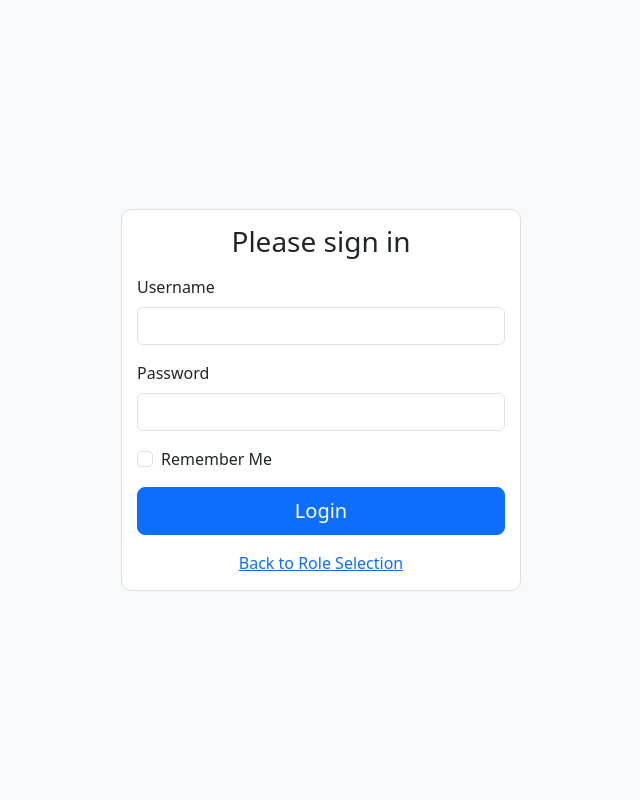
After one commit to DanielZhong24/Music-signout, a Flask app: page /login in a window 1280 px wide. The commit adds this page. Shown: the whole page, without its empty margins (319-959 px from the left). Run offline with Flask 3, Linux system fonts and the light colour scheme.

Commit message:
NININININIININIhao

```diff
--- a/app/__init__.py
+++ b/app/__init__.py
@@ -1,9 +1,13 @@
 from flask import Flask , request, render_template
 from flask_sqlalchemy import SQLAlchemy
 from config import Config
-
+from flask_login import LoginManager
 db = SQLAlchemy()
-
+login_manager = LoginManager()
+@login_manager.user_loader
+def load_user(user_id):
+    from app.model.UserModel import User
+    return User.query.get(int(user_id))
 def create_app():
     #app is the flask app website
     app = Flask(__name__)
@@ -11,25 +15,29 @@ def create_app():
 
     #db is the database
     db.init_app(app)
-
+    login_manager.init_app(app)
+    login_manager.login_view = 'auth_bp.login'
     #check active page
     def is_active_page(page):
         return 'active' if request.path == page else ''
-
+    @app.after_request
+    def add_header(response):
+        response.headers["Cache-Control"] = "no-cache, no-store, must-revalidate"
+        response.headers["Pragma"] = "no-cache"
+        response.headers["Expires"] = "0"
+        return response
     app.jinja_env.globals.update(is_active_page=is_active_page)
     with app.app_context():
         '''
         from app.view.newfolder.viewNew import new_bp
         app.resgister_blueprint(new_bp)
         '''
+        from app.controller.AuthController import auth_bp
         from app.controller.StudentController import student_bp
+        from app.controller.InstrumentController import instrument_bp
+        app.register_blueprint(auth_bp)
         app.register_blueprint(student_bp)
-
-        from app.controller.InstrumentController import instrument_bp
         app.register_blueprint(instrument_bp)
-
-        # Print all registered routes for debugging
-        print(app.url_map)
 
         db.create_all()
 
--- /dev/null
+++ b/app/controller/AuthController.py
@@ -0,0 +1,42 @@
+from flask import Blueprint, render_template, redirect, url_for, flash, request
+from flask_login import login_user, logout_user, login_required, current_user
+from app.model.UserModel import User
+from app.forms import LoginForm, RoleSelectForm
+from app import db
+
+auth_bp = Blueprint('auth_bp', __name__)
+
+@auth_bp.route('/')
+def home():
+    if current_user.is_authenticated:
+        return render_template('home.html')
+    else:
+        return redirect(url_for('auth_bp.role_select'))
+
+@auth_bp.route('/role_select', methods=['GET', 'POST'])
+def role_select():
+    form = RoleSelectForm()
+    if form.validate_on_submit():
+        if form.role.data == 'teacher':
+            return redirect(url_for('auth_bp.login'))
+        else:
+            return redirect(url_for('instrument_bp.signout_instrument'))
+    return render_template('auth/role_select.html', form=form)
+
+@auth_bp.route('/login', methods=['GET', 'POST'])
+def login():
+    form = LoginForm()
+    if form.validate_on_submit():
+        user = User.query.filter_by(username=form.username.data).first()
+        if user and user.password == form.password.data:
+            login_user(user, remember=form.remember_me.data)
+            return redirect(url_for('auth_bp.home'))  # Update this to redirect to a suitable page after login
+        flash('Invalid username or password')
+    return render_template('auth/login.html', form=form)
+
+
+@auth_bp.route('/logout')
+@login_required
+def logout():
+    logout_user()
+    return redirect(url_for('auth_bp.role_select'))
--- a/app/controller/StudentController.py
+++ b/app/controller/StudentController.py
@@ -3,14 +3,17 @@
 from flask import Blueprint, render_template, request, redirect, url_for, flash
 from ..model.StudentModel import MusicStudent
 from app import db
+from flask_login import login_required, current_user
 student_bp = Blueprint('student_bp', __name__)
 
 @student_bp.route('/student', methods=['GET'])
+@login_required
 def students():
     students = MusicStudent.query.all()
     return render_template('student/student.html', students=students)
 
 @student_bp.route('/addStudent', methods=['GET', 'POST'])
+@login_required
 def add_student():
     if request.method == 'POST':
         student_firstName = request.form['student_firstName']
--- /dev/null
+++ b/app/forms.py
@@ -0,0 +1,13 @@
+from flask_wtf import FlaskForm
+from wtforms import StringField, PasswordField, BooleanField, SubmitField, RadioField
+from wtforms.validators import DataRequired
+
+class LoginForm(FlaskForm):
+    username = StringField('Username', validators=[DataRequired()])
+    password = PasswordField('Password', validators=[DataRequired()])
+    remember_me = BooleanField('Remember Me')
+    submit = SubmitField('Login')
+
+class RoleSelectForm(FlaskForm):
+    role = RadioField('Role', choices=[('student', 'Student'), ('teacher', 'Teacher')], validators=[DataRequired()])
+    submit = SubmitField('Continue')
--- a/app/model/UserModel.py
+++ b/app/model/UserModel.py
@@ -1,9 +1,9 @@
 from app import db
-
-class user(db.Model):
+from flask_login import UserMixin
+class User(UserMixin,db.Model):
     __tablename__ = 'user'
 
-    id = db.Column(db.Integer, priamry_key=True)
+    id = db.Column(db.Integer, primary_key=True)
     username = db.Column(db.String(50))
     password = db.Column(db.String(50))
 
--- /dev/null
+++ b/app/templates/auth/login.html
@@ -0,0 +1,63 @@
+<!DOCTYPE html>
+<html lang="en">
+<head>
+    <meta charset="UTF-8">
+    <meta name="viewport" content="width=device-width, initial-scale=1.0">
+    <title>Login</title>
+    <link href="https://cdn.jsdelivr.net/npm/bootstrap@5.3.3/dist/css/bootstrap.min.css" rel="stylesheet" integrity="sha384-QWTKZyjpPEjISv5WaRU9OFeRpok6YctnYmDr5pNlyT2bRjXh0JMhjY6hW+ALEwIH" crossorigin="anonymous">
+    <style>
+        body {
+            display: flex;
+            justify-content: center;
+            align-items: center;
+            height: 100vh;
+            background-color: #f8f9fa;
+        }
+        .login-form {
+            width: 100%;
+            max-width: 400px;
+            padding: 15px;
+            border: 1px solid #ddd;
+            border-radius: 10px;
+            background-color: white;
+        }
+        .form-control:focus {
+            box-shadow: none;
+        }
+    </style>
+</head>
+<body>
+    <div class="login-form">
+        <h1 class="h3 mb-3 fw-normal text-center">Please sign in</h1>
+        <form method="post">
+            {{ form.hidden_tag() }}
+            <div class="form-group mb-3">
+                {{ form.username.label(class="form-label") }}
+                {{ form.username(class="form-control") }}
+            </div>
+            <div class="form-group mb-3">
+                {{ form.password.label(class="form-label") }}
+                {{ form.password(class="form-control") }}
+            </div>
+            <div class="form-check mb-3">
+                {{ form.remember_me(class="form-check-input") }}
+                {{ form.remember_me.label(class="form-check-label") }}
+            </div>
+            <button class="btn btn-lg btn-primary btn-block w-100" type="submit">{{ form.submit.label }}</button>
+        </form>
+        <div class="text-center mt-3">
+            <a href="{{ url_for('auth_bp.role_select') }}">Back to Role Selection</a>
+        </div>
+        {% with messages = get_flashed_messages(with_categories=true) %}
+            {% if messages %}
+                <div class="alert alert-danger mt-3">
+                    {% for category, message in messages %}
+                        <div class="{{ category }}">{{ message }}</div>
+                    {% endfor %}
+                </div>
+            {% endif %}
+        {% endwith %}
+    </div>
+    <script src="https://cdn.jsdelivr.net/npm/bootstrap@5.3.3/dist/js/bootstrap.bundle.min.js" integrity="sha384-YvpcrYf0tY3lHB60NNkmXc5s9fDVZLESaAA55NDzOxhy9GkcIdslK1eN7N6jIeHz" crossorigin="anonymous"></script>
+</body>
+</html>
--- a/app/templates/instrument/instrument.html
+++ b/app/templates/instrument/instrument.html
@@ -25,7 +25,7 @@
                 <th>Condition</th>
                 <th>Bar Code Number</th>
                 <th>Current Borrower</th>
-                <th>Control</th>
+                <th>Actions</th>
             </tr>
         </thead>
         <tbody>
@@ -39,6 +39,10 @@
                 <td>{{ instrument.bar_code }}</td>
                 <td>{{ instrument.current_borrower }}</td>
                 <td>
+                    <a href="{{ url_for('instrument_bp.edit_instrument', instrument_id=instrument.id) }}" class="btn btn-sm btn-primary">Edit</a>
+                    <form method="post" action="{{ url_for('instrument_bp.delete_instrument', instrument_id=instrument.id) }}" style="display: inline-block;">
+                        <button type="submit" class="btn btn-sm btn-danger" onclick="return confirm('Are you sure you want to delete this instrument?')">Delete</button>
+                    </form>
                 </td>
             </tr>
             {% endfor %}
```
Also changed, not shown: app/controller/InstrumentController.py (+55 -5 lines), app/templates/auth/role_select.html (added, +47 -0 lines), app/templates/base.html (+18 -9 lines), app/templates/home.html (added, +8 -0 lines), app/templates/instrument/edit_instrument.html (added, +45 -0 lines), app/templates/instrument/return.html (+15 -4 lines), app/templates/instrument/signout.html (+15 -4 lines).
